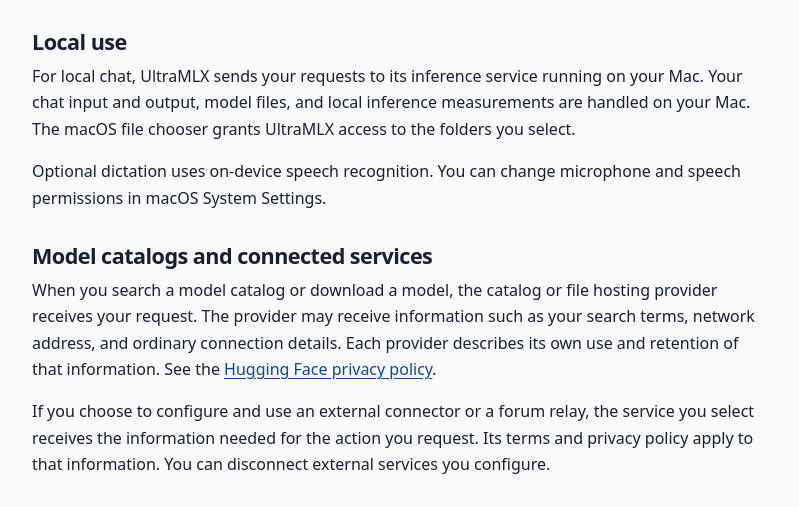
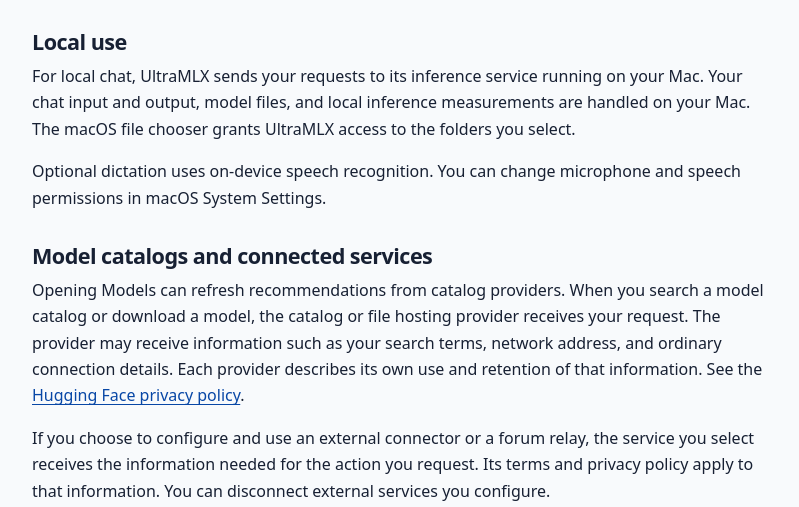
Before and after one commit to bourbaki-friends/ultramlx-support, a plain HTML site: page privacy/index.html in a window 1280 px wide. Shown: the part 264-771 px from the top of the page, without its empty margins (240-1039 px from the left). Drawn offline with Linux system fonts and the light colour scheme.

Commit message:
Disclose model catalog recommendation refresh

```diff
--- a/privacy/index.html
+++ b/privacy/index.html
@@ -28,7 +28,7 @@
     <p>Optional dictation uses on-device speech recognition. You can change microphone and speech permissions in macOS System Settings.</p>
 
     <h2>Model catalogs and connected services</h2>
-    <p>When you search a model catalog or download a model, the catalog or file hosting provider receives your request. The provider may receive information such as your search terms, network address, and ordinary connection details. Each provider describes its own use and retention of that information. See the <a href="https://huggingface.co/privacy">Hugging Face privacy policy</a>.</p>
+    <p>Opening Models can refresh recommendations from catalog providers. When you search a model catalog or download a model, the catalog or file hosting provider receives your request. The provider may receive information such as your search terms, network address, and ordinary connection details. Each provider describes its own use and retention of that information. See the <a href="https://huggingface.co/privacy">Hugging Face privacy policy</a>.</p>
     <p>If you choose to configure and use an external connector or a forum relay, the service you select receives the information needed for the action you request. Its terms and privacy policy apply to that information. You can disconnect external services you configure.</p>
 
     <h2>Support correspondence</h2>
```
